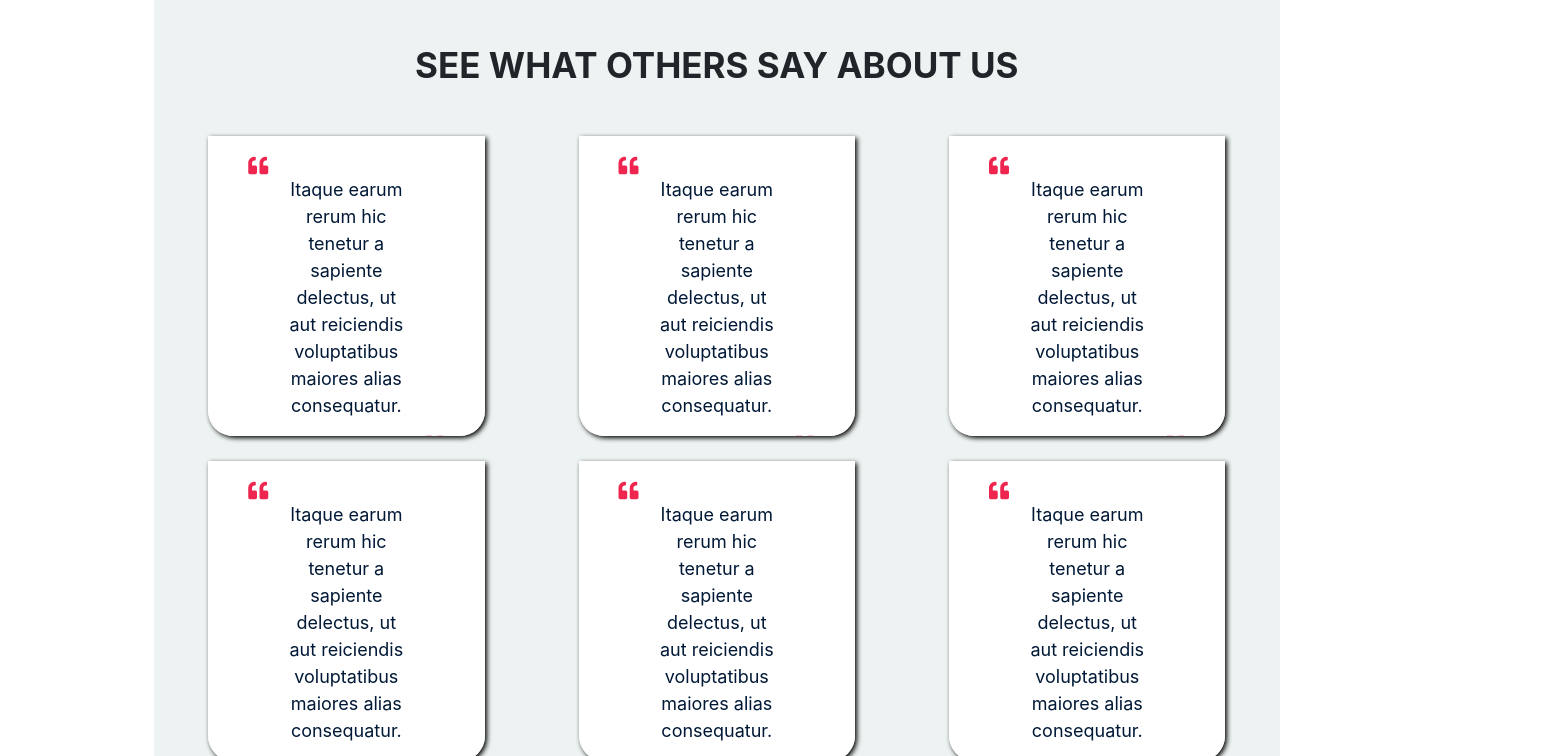
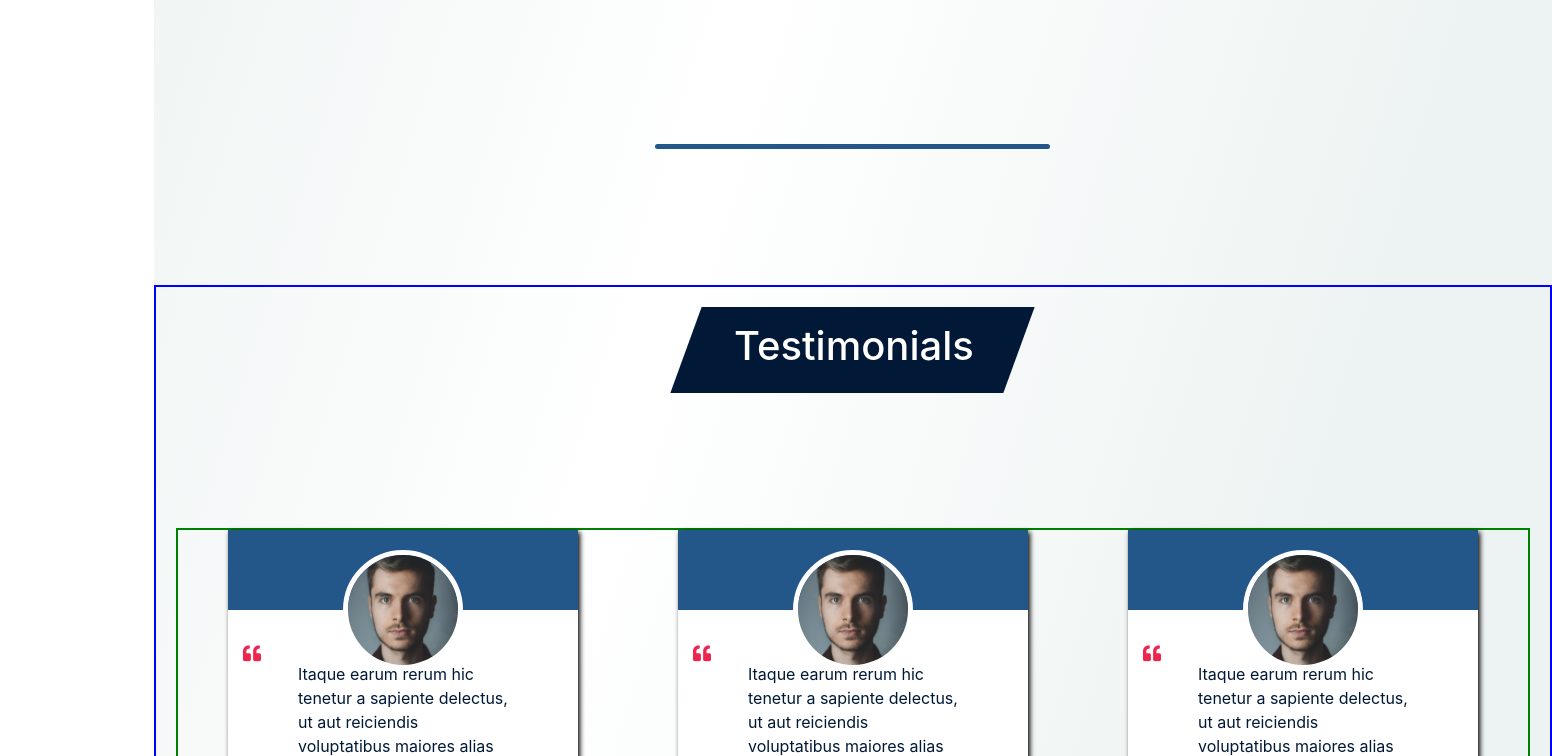
Before and after one commit to jjcreator/business-page, a React (Create React App) app: page / in a window 1280 px wide. Shown: the part 2040-2796 px from the top of the page, 1552 px wide, since content can reach past the window. Built offline with nearby package versions, Linux system fonts and the light colour scheme.

Commit message:
testimonials (WIP), minor changes

```diff
--- a/src/App.css
+++ b/src/App.css
@@ -7,7 +7,9 @@
 
 .pageContainer {
   flex: 1;
-  background-color: rgb(237, 243, 242);
+  background-color: #edf3f2;
+  background: rgb(237,243,242);
+  background: linear-gradient(107deg, rgba(237,243,242,1) 20%, rgba(255,255,255,1) 50%, rgba(237,243,242,1) 80%);
   margin-left: 12vw;
   z-index: 200;
 }
--- a/src/components/MainPage/CallToAction.js
+++ b/src/components/MainPage/CallToAction.js
@@ -1,11 +1,12 @@
 import React from 'react'
 import styles from "../../modules/mainStyle.module.css"
+import { Link } from "react-router-dom"
 
 function CallToAction() {
     return (
         <div id={styles.callToAction}>
             <p>Still not sure if we can help? Get in touch and get a <span>free consultation online!</span> </p>
-            <div id={styles.contact}>Contact us</div>
+            <Link to="/contact" id={styles.contact}>Contact us</Link>
         </div>
     )
 }
--- /dev/null
+++ b/src/components/MainPage/ExpandingLine.js
@@ -0,0 +1,13 @@
+import React from 'react'
+import ScrollAnimation from "react-animate-on-scroll"
+import styles from "../../modules/mainStyle.module.css"
+
+function ExpandingLine(props) {
+    return (
+        <ScrollAnimation animateIn={styles.expand} animateOnce={false} duration={props.animationDuration} delay={props.animationDelay}>
+            <hr className={styles.roundedLine}/>
+        </ScrollAnimation>
+    )
+}
+
+export default ExpandingLine
--- a/src/components/MainPage/MissionStatement.js
+++ b/src/components/MainPage/MissionStatement.js
@@ -2,16 +2,18 @@ import React from 'react'
 import styles from "../../modules/mainStyle.module.css"
 import Shape from "../Shape"
 import ScrollAnimation from "react-animate-on-scroll"
+import ExpandingLine from './ExpandingLine'
 
 function MissionStatement() {
     return (
-        <ScrollAnimation animateIn={styles.animated} animateOnce={true} duration={0.4}>
+        <ScrollAnimation animateIn={styles.animated} animateOnce={false} duration={0.4}>
             <section id="ourMission" className={styles.ourMission}>
                 <Shape text="Our mission"/>
                 <div id={styles.missionStatement}>
                     <p><span>Sed ut perspiciatis</span> unde omnis iste natus error sit voluptatem accusantium doloremque laudantium, totam rem aperiam, eaque ipsa quae ab illo inventore veritatis et quasi architecto beatae vitae dicta sunt explicabo. Nemo enim ipsam voluptatem quia voluptas sit aspernatur aut odit aut fugit, sed quia consequuntur magni dolores eos qui ratione voluptatem sequi nesciunt.</p>
                     <div id={styles.missionImg}/>
                 </div>
+                <ExpandingLine animationDuration={0.5} animationDelay={400}/>
             </section>
         </ScrollAnimation>
     )
--- a/src/components/MainPage/Principles.js
+++ b/src/components/MainPage/Principles.js
@@ -2,6 +2,7 @@ import React from 'react'
 import styles from "../../modules/mainStyle.module.css"
 import Shape from "../Shape"
 import ScrollAnimation from "react-animate-on-scroll"
+import ExpandingLine from './ExpandingLine'
 const chosenAnimation = "fadeInUp"
 const duration = 1.2;
 
@@ -32,6 +33,7 @@ function Principles() {
                             <i className={`fas fa-landmark ${styles.icon}`}></i>Lorem ipsum dolor sit amet
                         </ScrollAnimation>
                     </div>
+                    <ExpandingLine animationDuration={0.5} animationDelay={1750}/>
             </section>
         </ScrollAnimation>
     )
--- a/src/components/MainPage/TestimonialCard.js
+++ b/src/components/MainPage/TestimonialCard.js
@@ -1,19 +1,25 @@
 import React from 'react'
 import styles from "../../modules/mainStyle.module.css"
+import ScrollAnimation from "react-animate-on-scroll"
 
 function TestimonialCard(props) {
     return (
-        <div className={styles.testimonialCard}>
+        <ScrollAnimation animateIn="zoomIn" animateOnce={false} duration={1.2} delay={props.animationDelay} offset={200}>
+            <div className={`${styles.testimonialCard} animate__zoomIn animate__delay-${props.animationDelay}s`}>
+                <div className={styles.testimonialTop}>
+                    <img className={styles.testimonialImg} src={props.imgSrc}/>
+                </div>
                 <div className={styles.testimonialTextBox}>
                     <i className={`fas fa-quote-left ${styles.quote} ${styles.quoteLeft}`}/>
                     <p>{props.text}</p>
                     <i className={`fas fa-quote-right ${styles.quote} ${styles.quoteRight}`}/>
                 </div>
                 <div className={styles.testimonialFooter}>
-                <p>{props.name}</p>
+                    <span className={styles.authorName}>{props.name}</span><span className={styles.authorCity}>{props.city}</span>
                 </div>
 
             </div>
+        </ScrollAnimation>
     )
 }
 
--- a/src/components/MainPage/Testimonials.js
+++ b/src/components/MainPage/Testimonials.js
@@ -2,6 +2,7 @@ import React from 'react'
 import ScrollAnimation from "react-animate-on-scroll"
 import TestimonialCard from "./TestimonialCard.js"
 import styles from "../../modules/mainStyle.module.css"
+import Shape from '../Shape.js'
 const testimonialText = "Itaque earum rerum hic tenetur a sapiente delectus, ut aut reiciendis voluptatibus maiores alias consequatur."
 
 
@@ -9,14 +10,11 @@ function Testimonials() {
     return (
         <ScrollAnimation animateIn={styles.animated} animateOnce={true} offset={250} duration={0.4}>
             <section id={styles.testimonialsSection}>
-                <h2 className={styles.secondaryHeader} id={styles.testimonialsHeader}>See what others say about us</h2>
+                <Shape text="Testimonials"/>
                 <div id={styles.testimonials}>
-                    <TestimonialCard name="Tony Adams" text={testimonialText}/>
-                    <TestimonialCard name="John Doe" text={testimonialText}/>
-                    <TestimonialCard name="Jane Doe" text={testimonialText}/>
-                    <TestimonialCard name="Adam Smith" text={testimonialText}/>
-                    <TestimonialCard name="Hans Olo" text={testimonialText}/>
-                    <TestimonialCard name="Chuck Norris" text={testimonialText}/>
+                    <TestimonialCard name="Adam Smith" city="Smithsville" text={testimonialText} animationDelay={200} imgSrc="./guy3.jpg"/>
+                    <TestimonialCard name="Hans Olo" city="Millenium Falcon" text={testimonialText} animationDelay={400} imgSrc="./guy3.jpg"/>
+                    <TestimonialCard name="Chuck Norris" city="Texas" text={testimonialText} animationDelay={600} imgSrc="./guy3.jpg"/>
                 </div>
             </section>
         </ScrollAnimation>
--- a/src/modules/mainStyle.module.css
+++ b/src/modules/mainStyle.module.css
@@ -238,7 +238,26 @@ animation: pop 0.4s forwards ease-in;
     background-size: cover;
     height: 100%;
     width: 45%;
-    box-shadow: 2px 2px 5px black;
+    box-shadow: var(--box-shadow)
+}
+
+.roundedLine {
+    border-top: 5px solid var(--secondary-color);
+    border-radius: 5px;
+    margin-top: 20vh;
+}
+
+.expand {
+    animation: expand 0.5s ease-in forwards;
+}
+
+@keyframes expand {
+    0% {
+        width: 0px
+    }
+    100% {
+        width: 30%;
+    }
 }
 
 #testimonialsSection {
@@ -248,38 +267,55 @@ animation: pop 0.4s forwards ease-in;
     justify-content: flex-start;
     align-items: center;
     padding: 20px;
+    border: 2px solid blue;
 }
 
-#testimonialsHeader {
-    margin-bottom: 5vh;
-}
-
-
 #testimonials {
-    display: grid;
-    grid-template: 1fr/ 1fr 1fr 1fr;
-    justify-items: center;
+    display: flex;
+    justify-content: center;
     align-items: center;
     width: 100%;
-    grid-gap: 25px;
+    margin-top: 10%;
+    border: 2px solid green;
 }
 
 .testimonialCard {
-    width: 80%;
-    height: 300px;
+    width: 350px;
+    height: 400px;
     display: flex;
     flex-direction: column;
     align-items: center;
     color: var(--primary-color);
     box-shadow: 2px 2px 5px black;
-    border-bottom-left-radius: 25px;
-    border-bottom-right-radius: 25px;
-    overflow: hidden;
+    position: relative;
+    margin: 0 50px;
+    justify-content: flex-end;
+}
+
+.testimonialTop {
+    background-color: var(--secondary-color);
+    width: 100%;
+    flex-basis: 20%;
+    display: flex;
+    justify-content: center;
+    position: relative;
+}
+
+.testimonialImg {
+    border-radius: 50%;
+    height: 120px;
+    width: 120px;
+    position: absolute;
+    bottom: -60px;
+    margin: 0 auto;
+    z-index: 3;
+    border: 5px solid var(--showcase-color);
+    box-shadow: 3px 3px 5px solid black;
+
 }
 
 .quote {
-    font-size: 20px;
-    padding: 0px 20px;
+    font-size: 18px;
     color: var(--attention-color);
 }
 
@@ -292,17 +328,17 @@ animation: pop 0.4s forwards ease-in;
 }
 
 .testimonialTextBox {
-    flex-basis: 90%;
+    flex-basis: 60%;
     width: 100%;
-    padding: 20px;
+    padding: 15px;
     position: relative;
     display: flex;
     justify-content: center;
     align-items: center;
     flex-direction: column;
-    font-size: 18px;
-    text-align: center;
+    font-size: 16px;
     background-color: var(--showcase-color);
+    color: var(--primary-color)
 }
 
 .testimonialTextBox p {
@@ -313,23 +349,22 @@ animation: pop 0.4s forwards ease-in;
     width: 100%;
     display: flex;
     justify-content: center;
+    flex-basis: 20%;
+    align-items: center;
     background-color: var(--secondary-color);
-    flex-basis: 10%;
-    align-items: flex-start;
+    color: var(--showcase-color);
 }
 
-.testimonialFooter p {
-    font-size: 20px;
-    font-weight: light;
-    padding: 0 20px;
-    color: var(--showcase-color);
-    display: flex;
-    justify-content: center;
-    align-items: center;
-    height: 100%;
+.authorCity {
+    font-size: 16px;
+    padding: 0 5px;
+    text-transform: none;
 }
 
-
+.authorName {
+    font-size: 20px;
+    font-weight: bolder;
+}
 
 #callToAction {
     background-image: url(/phone.jpg);
@@ -371,6 +406,10 @@ animation: pop 0.4s forwards ease-in;
     margin: 0 5%;
     width: 30%;
     transition: 0.10s ease-in;
+    text-decoration: none;
+    display: flex;
+    justify-content: center;
+    align-items: center;
 }
 
 #contact:hover {
```
Also changed, not shown: public/guy3.jpg (added), public/woman.jpg (added). Lines whose indentation alone changed are shown as unchanged.
